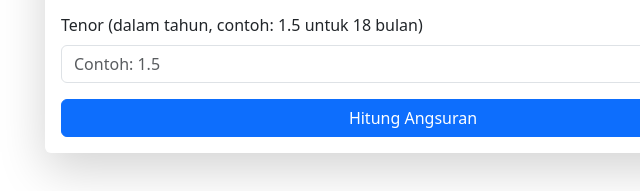
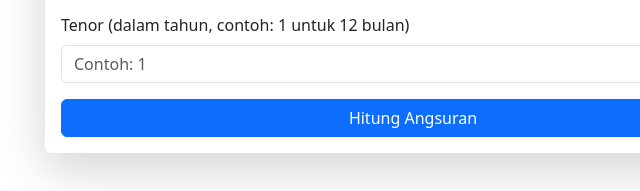
Before and after one commit to Hambali-Fitrianto/Code-Soal-IMS, a plain HTML site: page index.html in a window 1280 px wide. Shown: the part 363-554 px from the top of the page, 227-867 px from the left. Drawn offline with nearby package versions, Linux system fonts and the light colour scheme.

Commit message:
ubah jangka waktu

```diff
--- a/index.html
+++ b/index.html
@@ -29,8 +29,8 @@
                 <input type="number" class="form-control" id="dpPercent" placeholder="Contoh: 20">
               </div>
               <div class="mb-3">
-                <label class="form-label">Tenor (dalam tahun, contoh: 1.5 untuk 18 bulan)</label>
-                <input type="number" class="form-control" id="tenorTahun" placeholder="Contoh: 1.5" step="0.1">
+                <label class="form-label">Tenor (dalam tahun, contoh: 1 untuk 12 bulan)</label>
+                <input type="number" class="form-control" id="tenorTahun" placeholder="Contoh: 1" step="0.1">
               </div>
               <button type="button" class="btn btn-primary w-100" onclick="hitungAngsuran()">Hitung Angsuran</button>
             </form>
```
